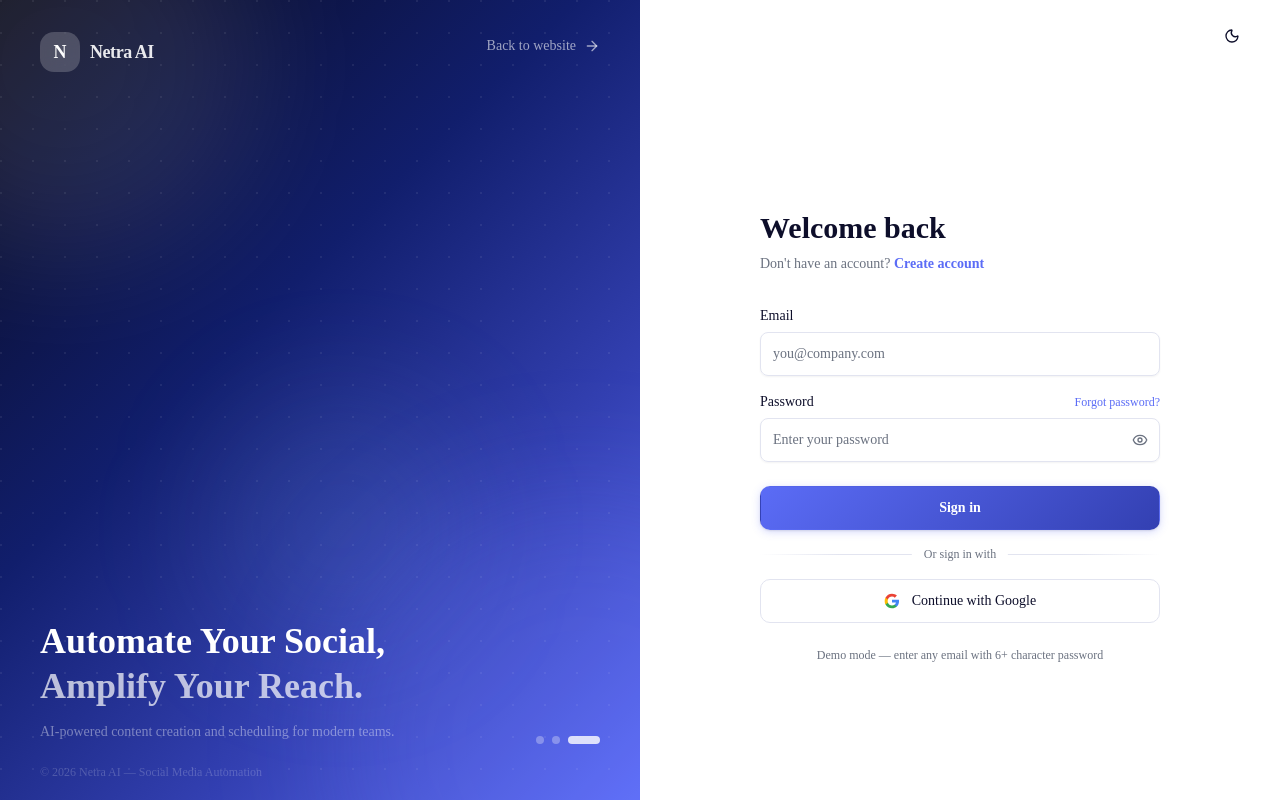
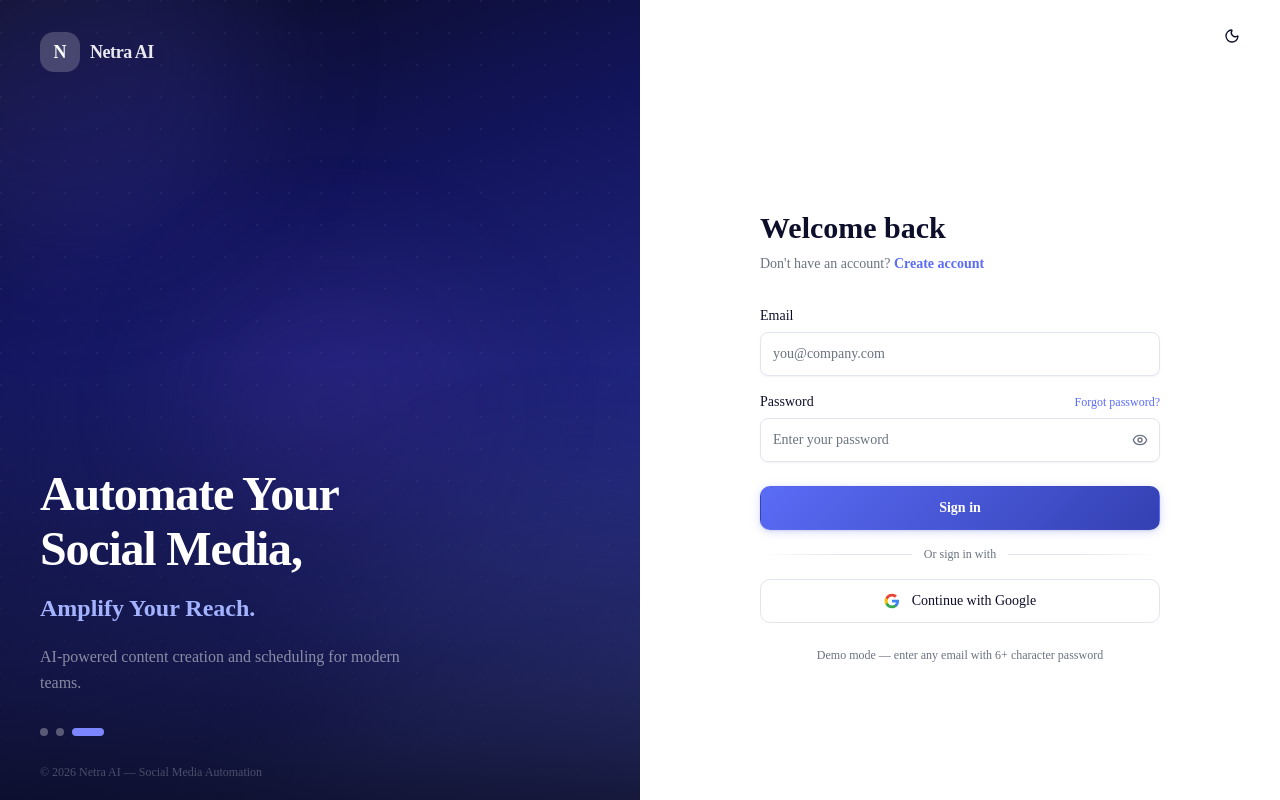
Before and after one commit to NetraAI-Services/netra-ai-workflow, a Next.js app: page /login in a window 1280 px wide. Built offline with nearby package versions, Linux system fonts and the light colour scheme.

Commit message:
Auto-save: Claude session changes

```diff
--- a/src/app/login/page.tsx
+++ b/src/app/login/page.tsx
@@ -7,7 +7,7 @@ import { Button } from '@/components/ui/button';
 import { Input } from '@/components/ui/input';
 import { Label } from '@/components/ui/label';
 import { toast } from 'sonner';
-import { Eye, EyeOff, ArrowRight } from 'lucide-react';
+import { Eye, EyeOff } from 'lucide-react';
 
 export default function LoginPage() {
   const router = useRouter();
@@ -66,19 +66,24 @@ export default function LoginPage() {
     <div className="min-h-screen flex bg-background">
       {/* Left branded panel */}
       <div className="hidden lg:flex lg:w-[50%] relative overflow-hidden" style={{
-        background: 'linear-gradient(135deg, #08091A 0%, #111E6C 40%, #3340B2 70%, #5B6CF6 100%)',
+        background: 'linear-gradient(160deg, #0A0B1E 0%, #12145A 30%, #1E2278 55%, #2D35A8 80%, #5B6CF6 100%)',
       }}>
         {/* Pattern overlay */}
-        <div className="absolute inset-0 opacity-[0.07]" style={{
+        <div className="absolute inset-0 opacity-[0.05]" style={{
           backgroundImage: 'radial-gradient(circle at 1px 1px, white 1px, transparent 0)',
           backgroundSize: '32px 32px',
         }} />
         {/* Gradient orbs */}
-        <div className="absolute -top-32 -left-32 w-96 h-96 bg-white/10 rounded-full blur-3xl" />
-        <div className="absolute -bottom-48 -right-48 w-[500px] h-[500px] bg-indigo-400/15 rounded-full blur-3xl" />
-        <div className="absolute top-1/2 left-1/3 w-64 h-64 bg-blue-300/10 rounded-full blur-3xl" />
+        <div className="absolute -top-32 -left-32 w-96 h-96 bg-indigo-500/15 rounded-full blur-3xl" />
+        <div className="absolute -bottom-48 -right-48 w-[500px] h-[500px] bg-indigo-400/20 rounded-full blur-3xl" />
+        <div className="absolute top-1/3 right-1/4 w-72 h-72 bg-violet-500/10 rounded-full blur-3xl" />
 
-        {/* Top bar */}
+        {/* Dark overlay at bottom for text readability */}
+        <div className="absolute bottom-0 left-0 right-0 h-[55%] z-10" style={{
+          background: 'linear-gradient(to top, rgba(8,9,26,0.85) 0%, rgba(8,9,26,0.4) 60%, transparent 100%)',
+        }} />
+
+        {/* Top bar — logo only */}
         <div className="absolute top-8 left-10 z-20 flex items-center gap-2.5">
           <div className="w-10 h-10 rounded-xl bg-white/20 backdrop-blur-sm flex items-center justify-center text-white text-lg font-extrabold">
             N
@@ -86,32 +91,30 @@ export default function LoginPage() {
           <span className="text-white/90 text-lg font-semibold tracking-tight">Netra AI</span>
         </div>
 
-        <button className="absolute top-9 right-10 z-20 flex items-center gap-2 text-white/60 hover:text-white text-sm font-medium transition-colors">
-          Back to website
-          <ArrowRight className="w-4 h-4" />
-        </button>
-
-        {/* Bottom tagline */}
-        <div className="absolute bottom-14 left-10 z-20 max-w-md">
-          <h1 className="text-4xl font-bold text-white leading-tight mb-3">
-            Automate Your Social,
+        {/* Slogan area — large, high contrast */}
+        <div className="absolute bottom-16 left-10 right-10 z-20">
+          <h1 className="text-5xl font-extrabold text-white leading-[1.15] mb-4 tracking-tight">
+            Automate Your
             <br />
-            <span className="text-white/70">Amplify Your Reach.</span>
+            Social Media,
           </h1>
-          <p className="text-white/40 text-sm leading-relaxed">
+          <p className="text-2xl font-semibold text-indigo-300 mb-5">
+            Amplify Your Reach.
+          </p>
+          <p className="text-white/50 text-base leading-relaxed max-w-sm">
             AI-powered content creation and scheduling for modern teams.
           </p>
-        </div>
 
-        {/* Dot indicators */}
-        <div className="absolute bottom-14 right-10 z-20 flex gap-2 items-center">
-          <span className="w-2 h-2 rounded-full bg-white/30" />
-          <span className="w-2 h-2 rounded-full bg-white/30" />
-          <span className="w-8 h-2 rounded-full bg-white/80" />
+          {/* Dot indicators */}
+          <div className="flex gap-2 items-center mt-8">
+            <span className="w-2 h-2 rounded-full bg-white/30" />
+            <span className="w-2 h-2 rounded-full bg-white/30" />
+            <span className="w-8 h-2 rounded-full bg-indigo-400" />
+          </div>
         </div>
 
         {/* Footer */}
-        <p className="absolute bottom-5 left-10 z-20 text-white/20 text-xs">
+        <p className="absolute bottom-5 left-10 z-20 text-white/25 text-xs">
           &copy; 2026 Netra AI &mdash; Social Media Automation
         </p>
       </div>
```
